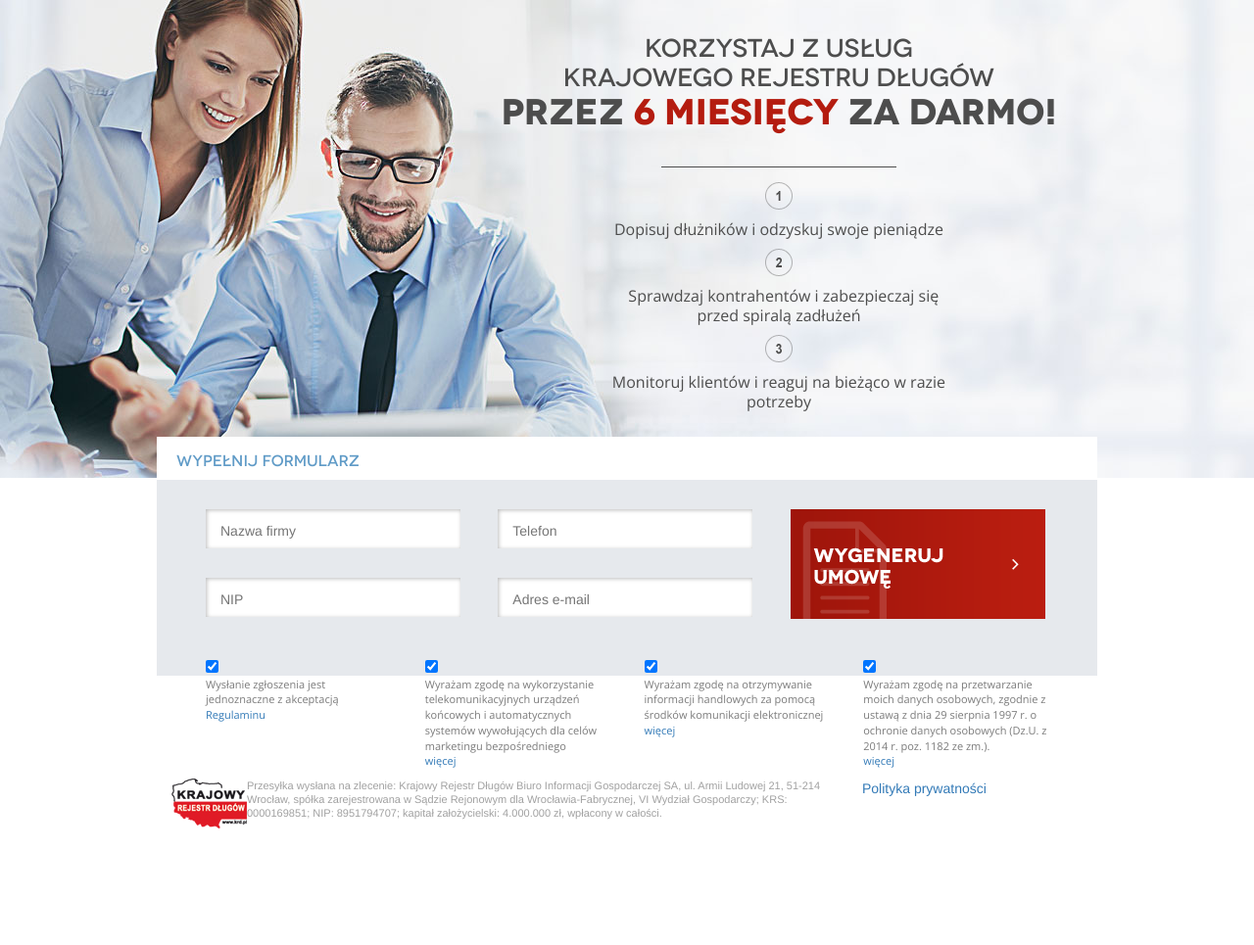
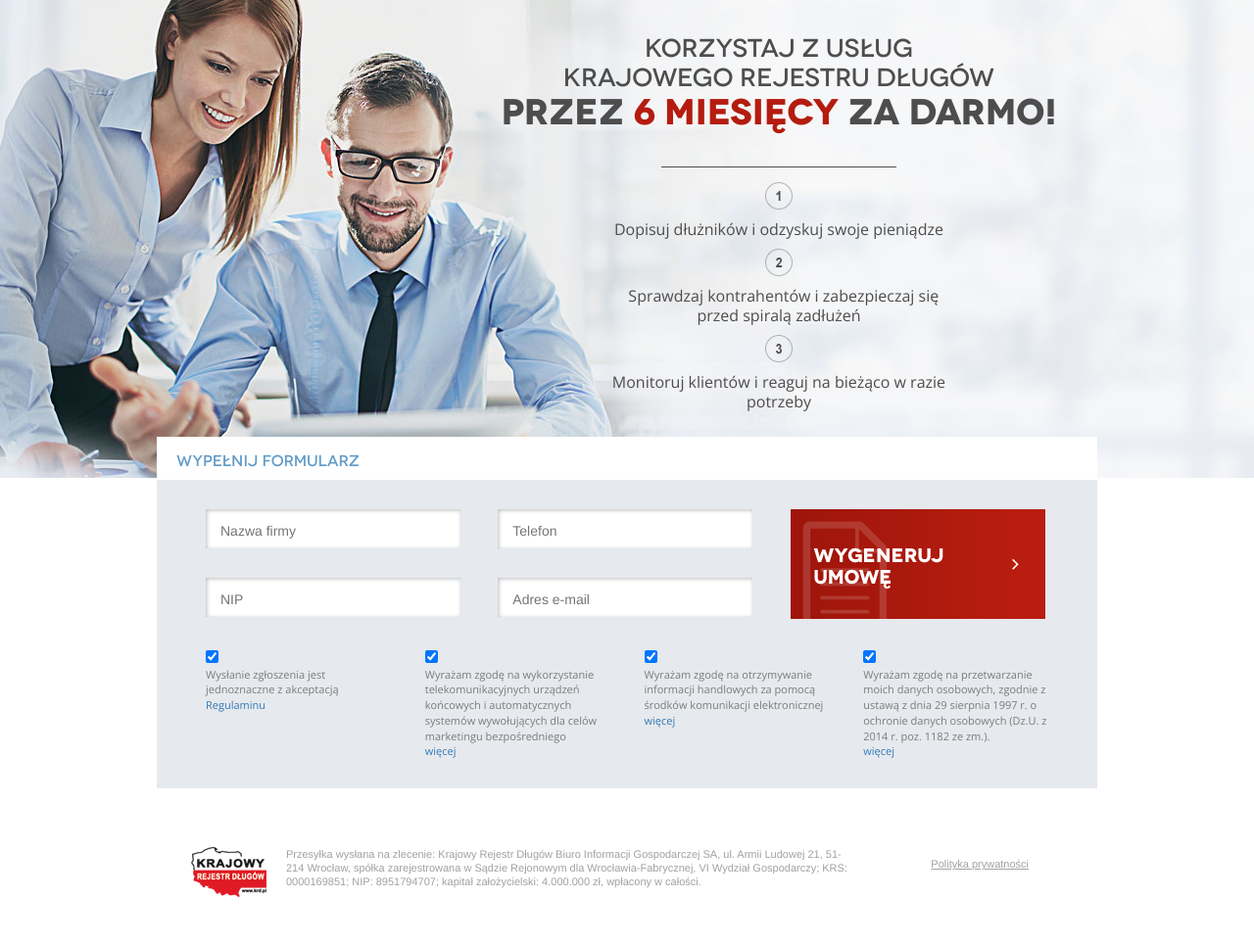
Before and after one commit to rubina90/KRD, a plain HTML site: page index.html in a window 1280 px wide. Shown: the whole page at 98% size. Before the commit the page ends 915 px from the top, so only its background shows below. Drawn offline with nearby package versions, Linux system fonts and the light colour scheme.

Commit message:
960 fixes

```diff
--- a/Styles/style.css
+++ b/Styles/style.css
@@ -7,6 +7,7 @@
 
 html {
     background: url("../Images/topImage.jpg") top center no-repeat;
+    overflow-x: hidden;
 }
 
 body {
@@ -69,7 +70,8 @@ h2 {
 }
 
 main {
-    width: 960px;
+    width: 100%;
+    max-width: 960px;
     margin: -54px auto 0 auto;
 }
 .title {
@@ -93,6 +95,7 @@ h3 {
     padding: 30px 30px 30px 35px;
     height: 100%;
     display: block;
+    overflow: auto;
 }
 
 .form input[type="text"] {
@@ -122,8 +125,6 @@ input[type="text"]:focus
 }
 
 #agreements {
-    position: relative;
-    float: left;
     left: 0;
     top: 10px;
     display: block;
@@ -140,18 +141,33 @@ footer {
     margin: 0 auto;
     position: relative;
     height: 120px;
-    /* background: url(/siteimages/footer.png) no-repeat; */
-    top: 20px;
+    top: 40px;
 }
 
 footer img {
     float: left;
+    margin-right: 20px;
+    margin-left: 20px;
+    margin-top: 20px;
 }
 
 footer  .footer-text {
-    float: left;
     color: #a1a1a1;
     font-size: 11px;
-    width: 600px;
     line-height: 14px;
+    margin-top: 20px;
 }
+
+footer a, footer a:visited, footer a:link {
+    color: #a1a1a1;
+    font-weight: normal;
+    font-size: 11px;
+    text-decoration: underline;
+    position: absolute;
+    right: 70px;
+    top: 30px;
+}
+
+footer a:hover {
+    opacity: 0.8;
+}
```
